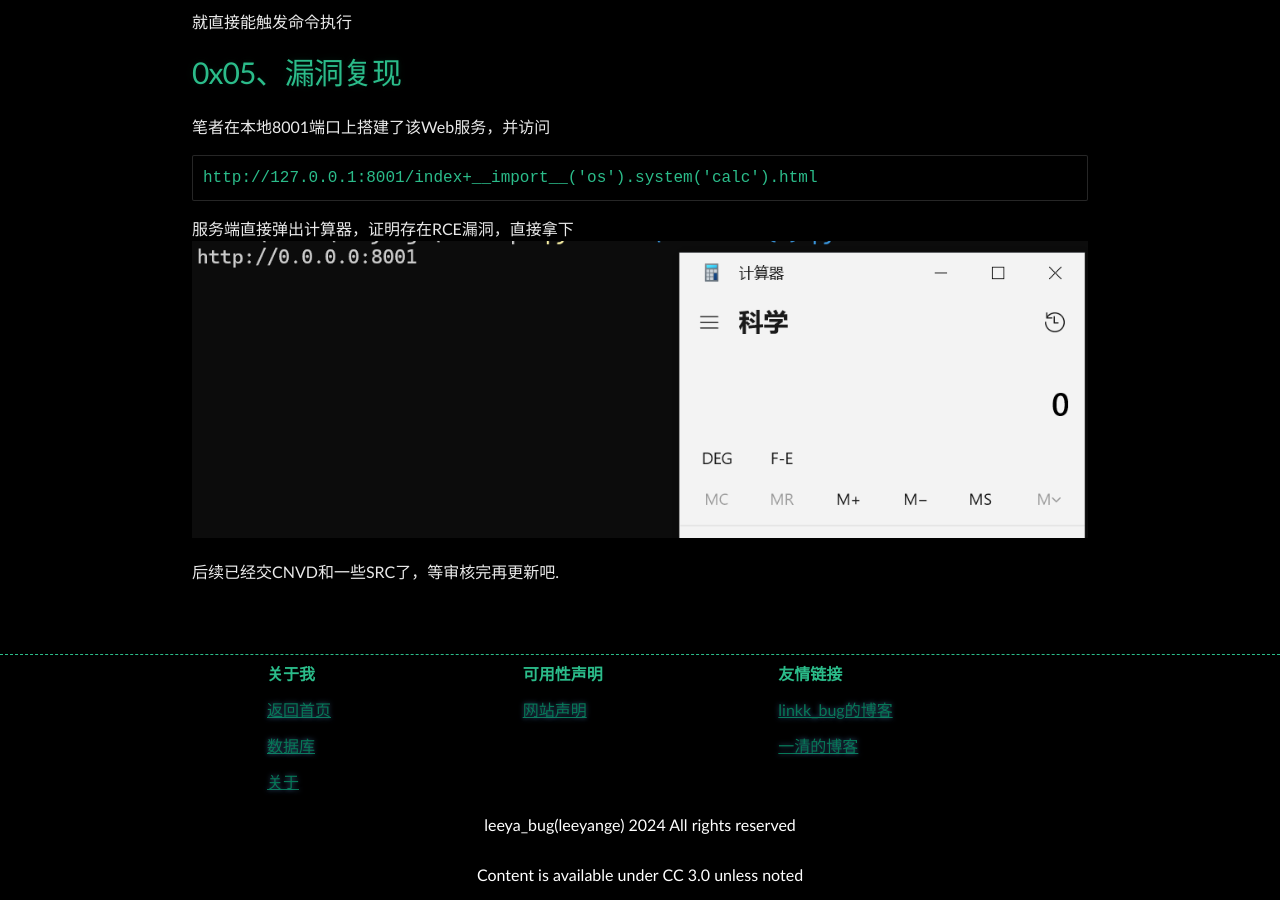
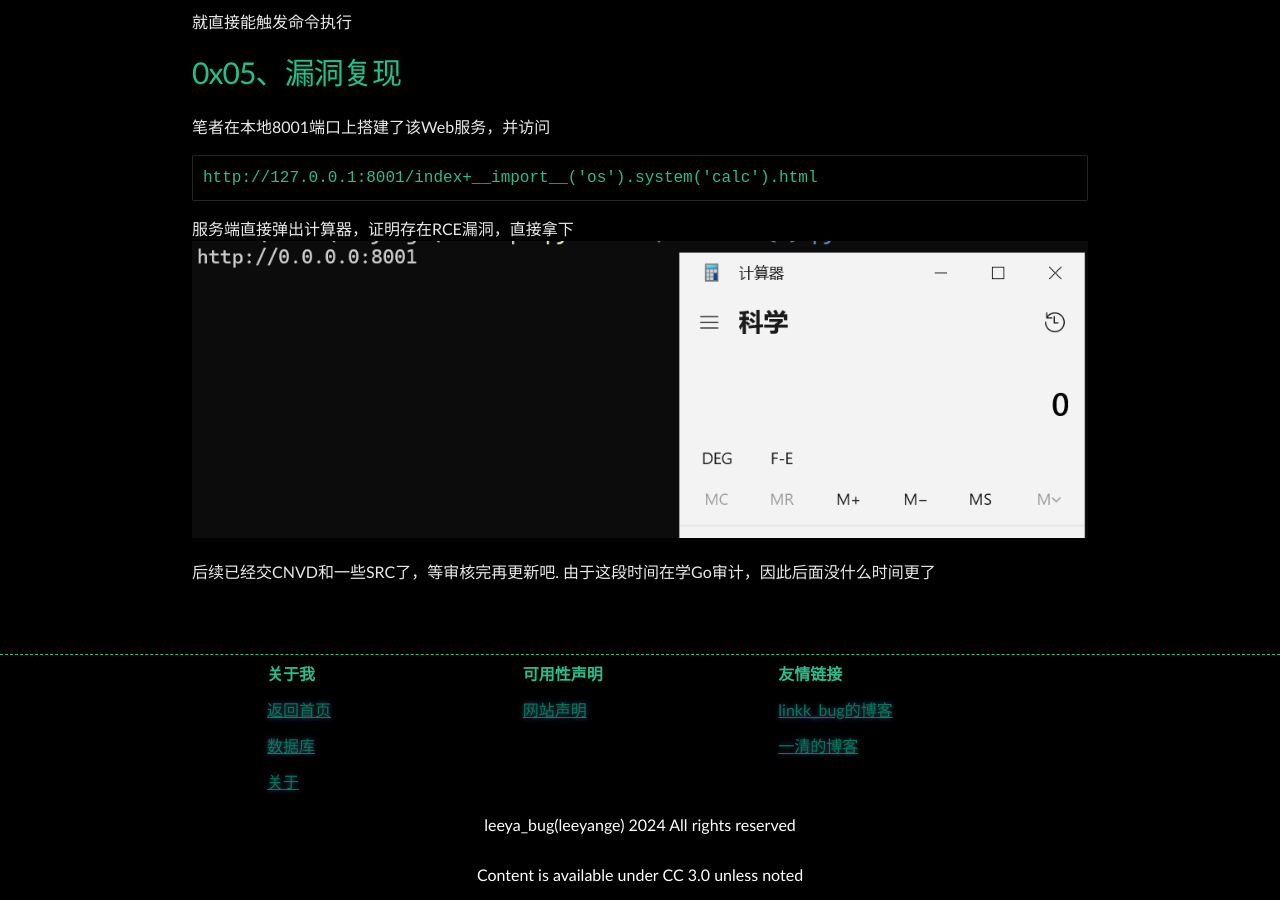
Before and after one commit to Leeyangee/leeyangee.github.io, a Jekyll site: the page built from _posts/2024-03-24-某A大厂Web审计实战-从不出货到拿下通用RCE漏洞.md, in a window 1280 px wide and 900 px high, scrolled down 3693 px. Built offline with Jekyll 4.4.1, drawn with Linux system fonts in a browser that asks for light colours.

Commit message:
Update 2024-03-24-某A大厂Web审计实战-从不出货到拿下通用RCE漏洞.md

```diff
--- a/_posts/2024-03-24-某A大厂Web审计实战-从不出货到拿下通用RCE漏洞.md
+++ b/_posts/2024-03-24-某A大厂Web审计实战-从不出货到拿下通用RCE漏洞.md
@@ -87,4 +87,4 @@ http://127.0.0.1:8001/index+__import__('os').system('calc').html
 服务端直接弹出计算器，证明存在RCE漏洞，直接拿下
 ![avatar](/image/2024-03-23-7.png)
 
-后续已经交CNVD和一些SRC了，等审核完再更新吧.
+后续已经交CNVD和一些SRC了，等审核完再更新吧. 由于这段时间在学Go审计，因此后面没什么时间更了
```
